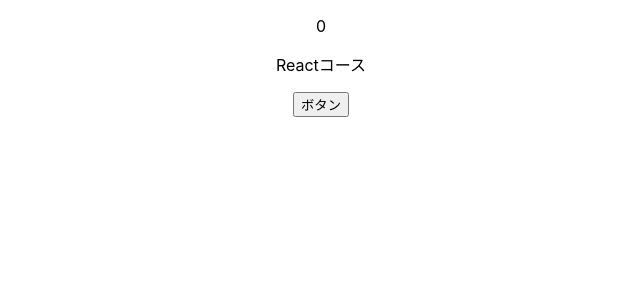
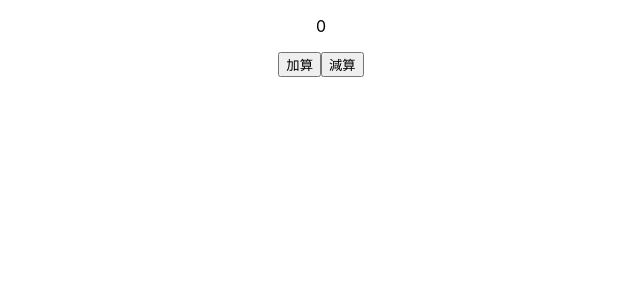
Before and after one commit to mashijifu/react-myapp, a React (Create React App) app: page / in a window 1280 px wide. Shown: the top 300 px of the page, without its empty margins (319-959 px from the left). Built offline with nearby package versions, Linux system fonts and the light colour scheme.

Commit message:
カウンター機能の実装

```diff
--- a/src/App.tsx
+++ b/src/App.tsx
@@ -1,37 +1,30 @@
 import React from 'react';
 import './App.css';
 import { createContext, useState } from 'react';
-import Counter from './components/Counter';
+import Content from './components/Content';
 
-export type CounterContextType = {
-  text: string;
+export type CountContextType = {
   count: number;
-  setCount: (count: number) => void;
+	setCount: (count: number) => void;
 }
 
-export const CounterContext = createContext<CounterContextType>({
-  text: "",
+export const CountContext = createContext<CountContextType>({
   count: 0,
   setCount: () => {}
 });
 
 const App: React.FC = () => {
   const [ count, setCount ] = useState(0);
-  const text: string = "Reactコース";
-
-  const increment = (): void => {
-    setCount(count + 1);
-  };
 
   const contextValue = {
-    text, count, setCount
+    count, setCount
   }
 
   return (
     <div className="App">
-      <CounterContext.Provider value={contextValue}>
-        <Counter />
-      </CounterContext.Provider>
+      <CountContext.Provider value={contextValue}>
+        <Content />
+      </CountContext.Provider>
     </div>
   );
 };
--- /dev/null
+++ b/src/components/Content.tsx
@@ -0,0 +1,17 @@
+import React from 'react';
+import Counter from './Counter';
+import { useContext } from 'react';
+import { CountContext, CountContextType } from '../App';
+
+const Content: React.FC = () => {
+  const { count }: CountContextType = useContext<CountContextType>(CountContext);
+
+  return (
+    <>
+      <p>{ count }</p>
+      <Counter />
+    </>
+  );
+};
+
+export default Content;
--- a/src/components/Counter.tsx
+++ b/src/components/Counter.tsx
@@ -1,14 +1,22 @@
-import React, { useContext } from 'react';
-import { CounterContextType, CounterContext } from '../App';
+import React from 'react';
+import { useContext } from 'react';
+import { CountContext, CountContextType } from '../App';
 
 const Counter: React.FC = () => {
-  const { text, count, setCount } = useContext<CounterContextType>(CounterContext);
+  const { count, setCount }: CountContextType = useContext<CountContextType>(CountContext);
+
+  const increment = (): void => {
+    setCount(count + 1);
+  };
+
+  const decrement = (): void => {
+    setCount(count - 1);
+  };
 
   return (
     <div>
-      <p>{count}</p>
-      <p>{text}</p>
-      <button onClick={() => setCount(count + 1)}>ボタン</button>
+      <button onClick={increment}>加算</button>
+      <button onClick={decrement}>減算</button>
     </div>
   );
 };
```
